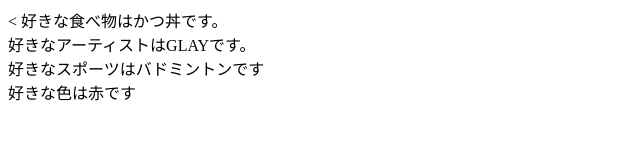
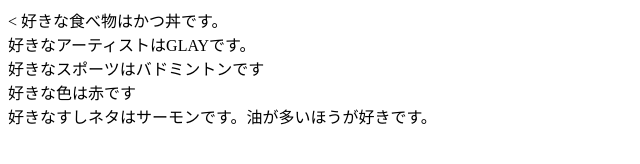
Before and after one commit to IwaiTaisei/command-test, a plain HTML site: page index.html in a window 1280 px wide. Shown: the whole page, without its empty margins (0-640 px from the left). Drawn offline with Linux system fonts and the light colour scheme.

Commit message:
好きなすしネタの追加

```diff
--- a/index.html
+++ b/index.html
@@ -9,5 +9,6 @@
     好きなアーティストはGLAYです。<br>
     好きなスポーツはバドミントンです<br>
     好きな色は赤です<br>
+    好きなすしネタはサーモンです。油が多いほうが好きです。<br>
 </body>
 </html>
```
